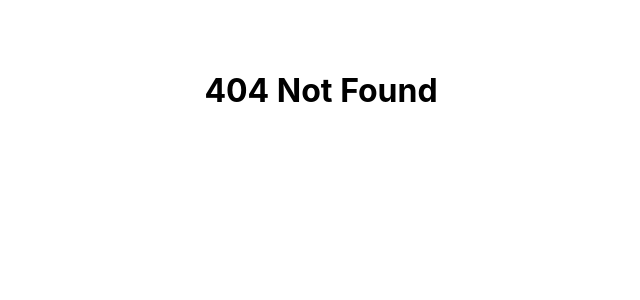
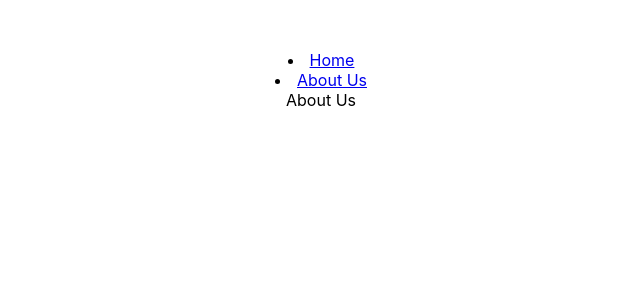
Before and after one commit to nghe4/day10-todo-frontend, a React (Create React App) app: page /about in a window 1280 px wide. Before the commit this address had no page. Shown: the top 300 px of the page, without its empty margins (319-959 px from the left). Built offline with nearby package versions, Linux system fonts and the light colour scheme.

Commit message:
Add about us page

```diff
--- a/src/App.js
+++ b/src/App.js
@@ -4,6 +4,7 @@ import { TodoContext } from "./contexts/TodoContext";
 import { todoReducer } from "./reducers/TodoReducer";
 import { HomePage } from "./pages/HomePage";
 import { ErrorPage } from "./pages/ErrorPage";
+import { AboutUsPage } from "./pages/AboutUsPage";
 import {
   createBrowserRouter,
   NavLink,
@@ -18,6 +19,9 @@ const DefaultLayout = () => {
         <nav>
           <li>
             <NavLink to="/">Home</NavLink>
+          </li>
+          <li>
+            <NavLink to="/about">About Us</NavLink>
           </li>
         </nav>
       </header>
@@ -34,6 +38,11 @@ const router = createBrowserRouter([
     element: <DefaultLayout />,
     errorElement: <ErrorPage />,
     children: [{ path: "/", element: <HomePage /> }],
+  },
+  {
+    path: "/about",
+    element: <DefaultLayout />,
+    children: [{ path: "/about", element: <AboutUsPage /> }],
   },
 ]);
 
--- /dev/null
+++ b/src/pages/AboutUsPage.js
@@ -0,0 +1,3 @@
+export const AboutUsPage = () => {
+  return <div>About Us</div>;
+};
```
